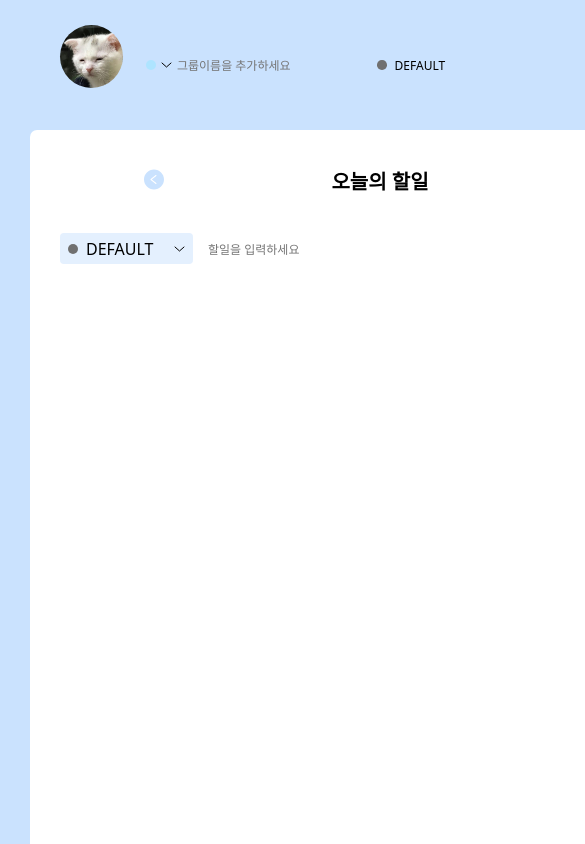
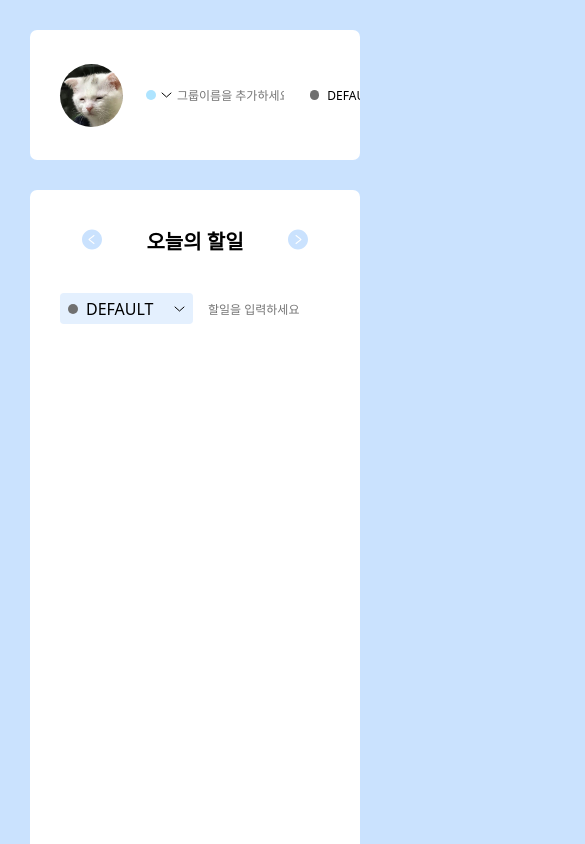
Before and after one commit to cheonyeji/willing, a React (Create React App) app: page / in a window 390 px wide. Shown: the top 844 px of the page, 585 px wide, since content can reach past the window. Built offline with nearby package versions, Linux system fonts and the light colour scheme.

Commit message:
반응형768*이하

```diff
--- a/src/components/profile/Profile.tsx
+++ b/src/components/profile/Profile.tsx
@@ -12,7 +12,7 @@ function Profile() {
 export default Profile;
 
 const Wrapper = styled.div`
-  margin-top: 50px;
+  margin-top: 34px;
   display: flex;
   flex-direction: column;
   align-items: center;
--- a/src/pages/MainPage.tsx
+++ b/src/pages/MainPage.tsx
@@ -101,13 +101,16 @@ const ToDoPageWrapper = styled((props: pageProps) => <ToDoPage {...props} />)`
 
   /* 리스트 */
   @media (max-width: 768px) {
-    width: 700px;
+
     flex-direction: column;
     height: 100vh;
-    margin-left: 30px;
+
+   margin-top: 30px;
+   margin-bottom:0;
+
+   margin-left: 30px;
     margin-right: 30px;
-   margin-top: 0;
-   margin-bottom:0;
+
   }
 
 
@@ -128,8 +131,6 @@ const RightSidePageWrapper = styled((props: pageProps) => (
 
   /* 달력/채팅 */
   @media (max-width: 768px) {
-    width: 700px;
-
     margin-left: 30px;
     margin-right: 30px;
 
@@ -149,17 +150,18 @@ const LeftSidePageWrapper = styled((props: pageProps) => (
 
   /* 프로필 */
   @media (max-width: 768px) {
-    width: 700px;
 
     flex-direction: row;
     display: flex;
     height: 130px;
+    /* align-items: center; */
+
+    overflow-y:hidden;
     background-color:white;
-    align-items: center;
     margin-left: 30px;
     margin-right: 30px;
-    overflow-y:hidden;
-    background-color: transparent;
+     margin-top: 30px;
+     border-radius: 7px;
 }
 
 
```
